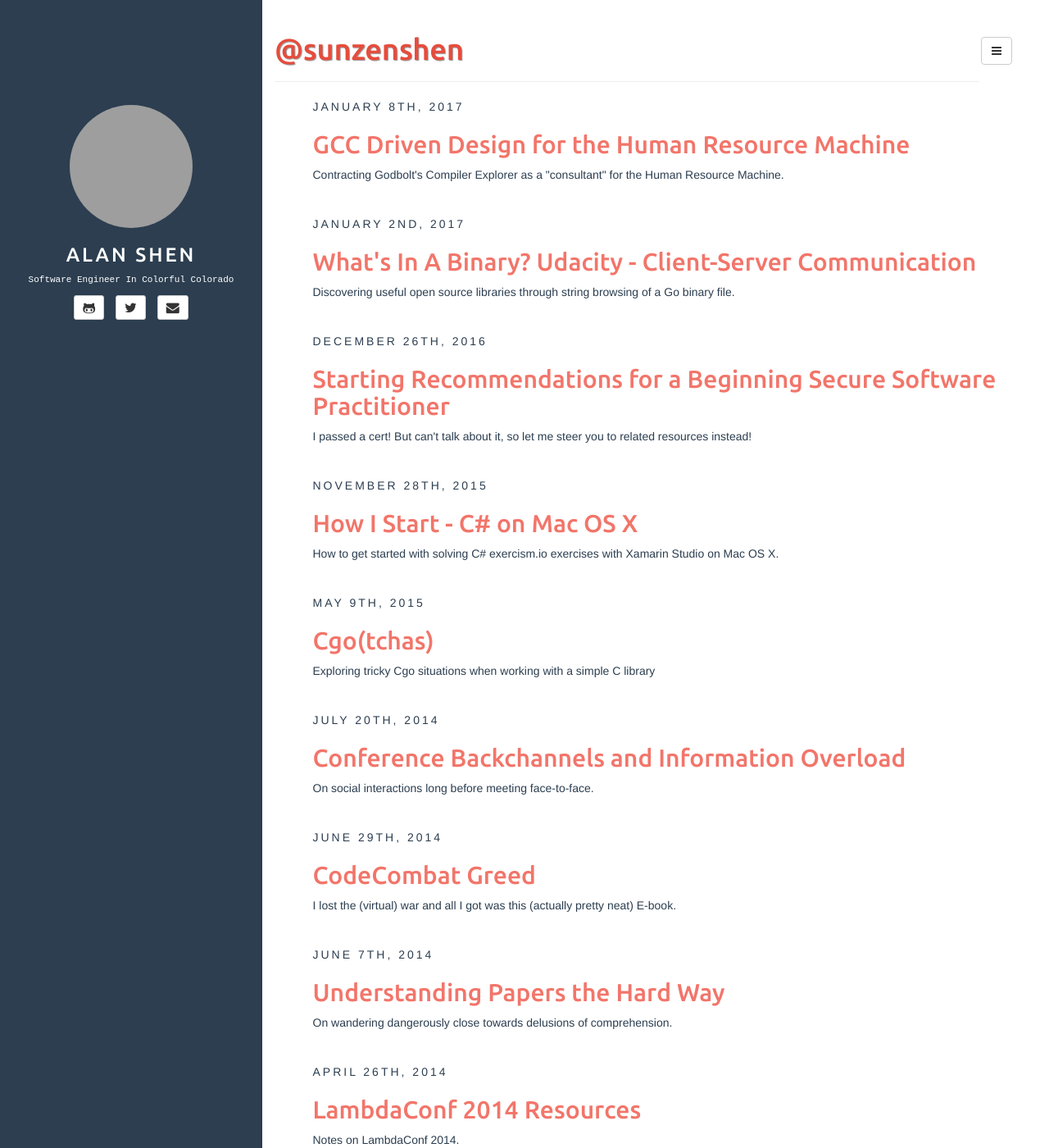
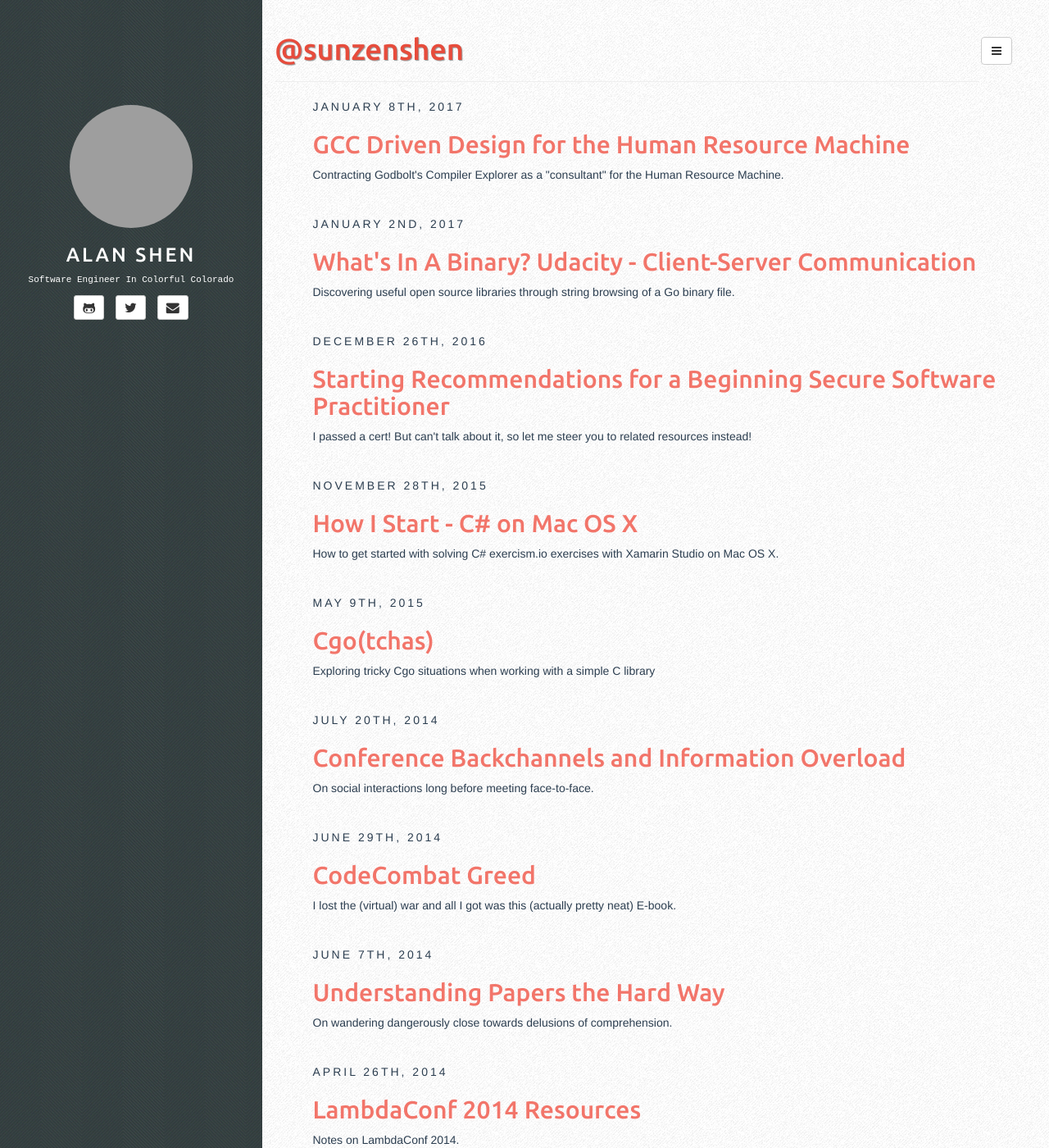
Before and after one commit to sunzenshen/sunzenshen.github.io, a Jekyll site: the page built from index.html, in a window 1280 px wide and 1400 px high. Shown: the whole window at 82% size. Built offline with Jekyll 4.4.1, drawn with Linux system fonts in a browser that asks for light colours; the list of posts is cut into pages by our own code; grey boxes are pictures that could not be loaded.

Commit message:
Design experiment with textured backgrounds

```diff
--- a/assets/css/style.css
+++ b/assets/css/style.css
@@ -2,13 +2,16 @@
 
 body{
 	color: #2c3e50;
+	/* Background pattern from subtlepatterns.com */
+	background-image: url("//sunzenshen.github.io/images/groovepaper.png");
 }
 
 .sidebar {
 	position: fixed;
 	top: 0px;
 	padding-top: 10%;
-	background-color: #2c3e50;
+	/* Background pattern from subtlepatterns.com */
+	background-image: url("//sunzenshen.github.io/images/green-fibers.png");
 	color: #fff;
 }
 
```
Also changed, not shown: images/README.md (added, +6 -0 lines), images/green-fibers.png (added), images/groovepaper.png (added).
